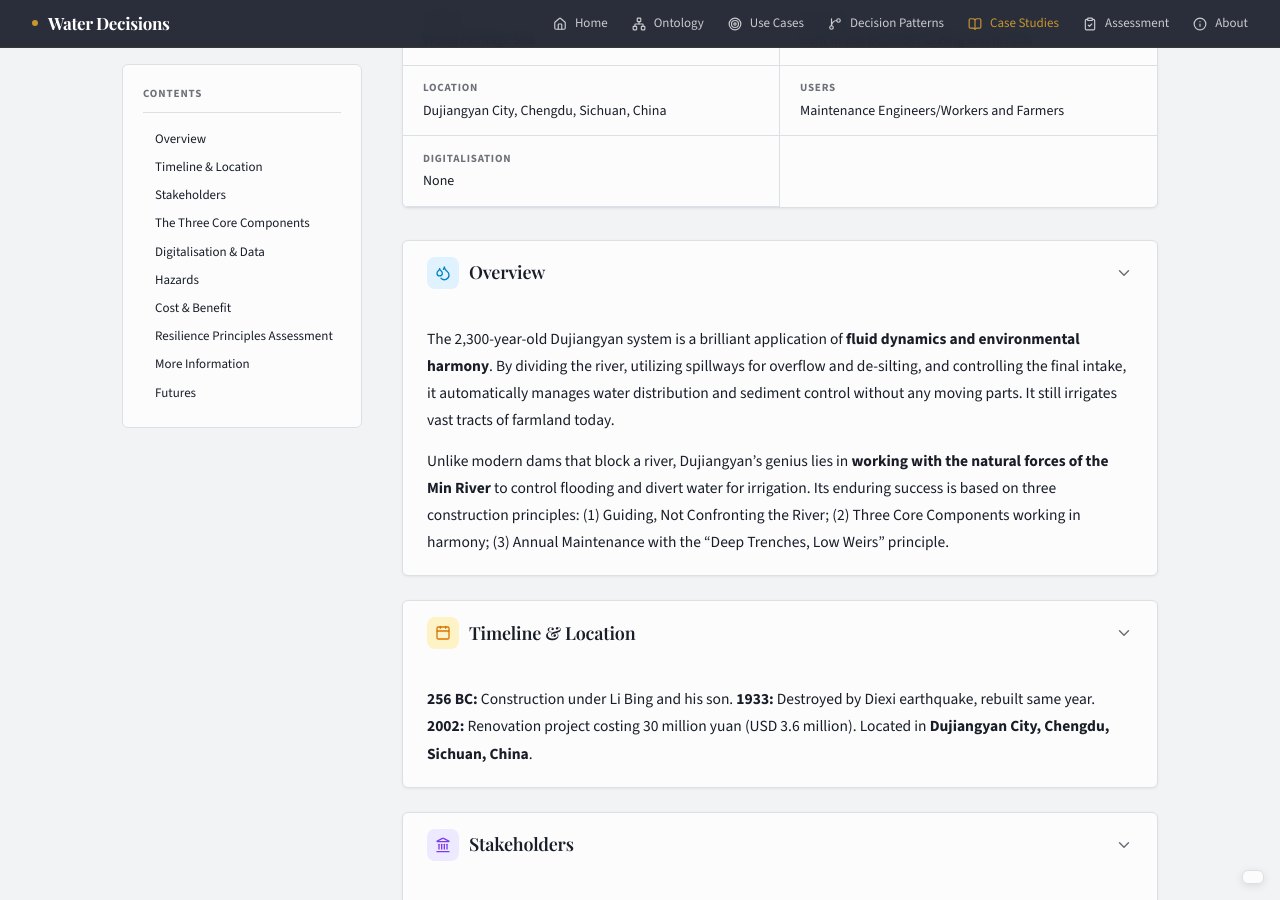
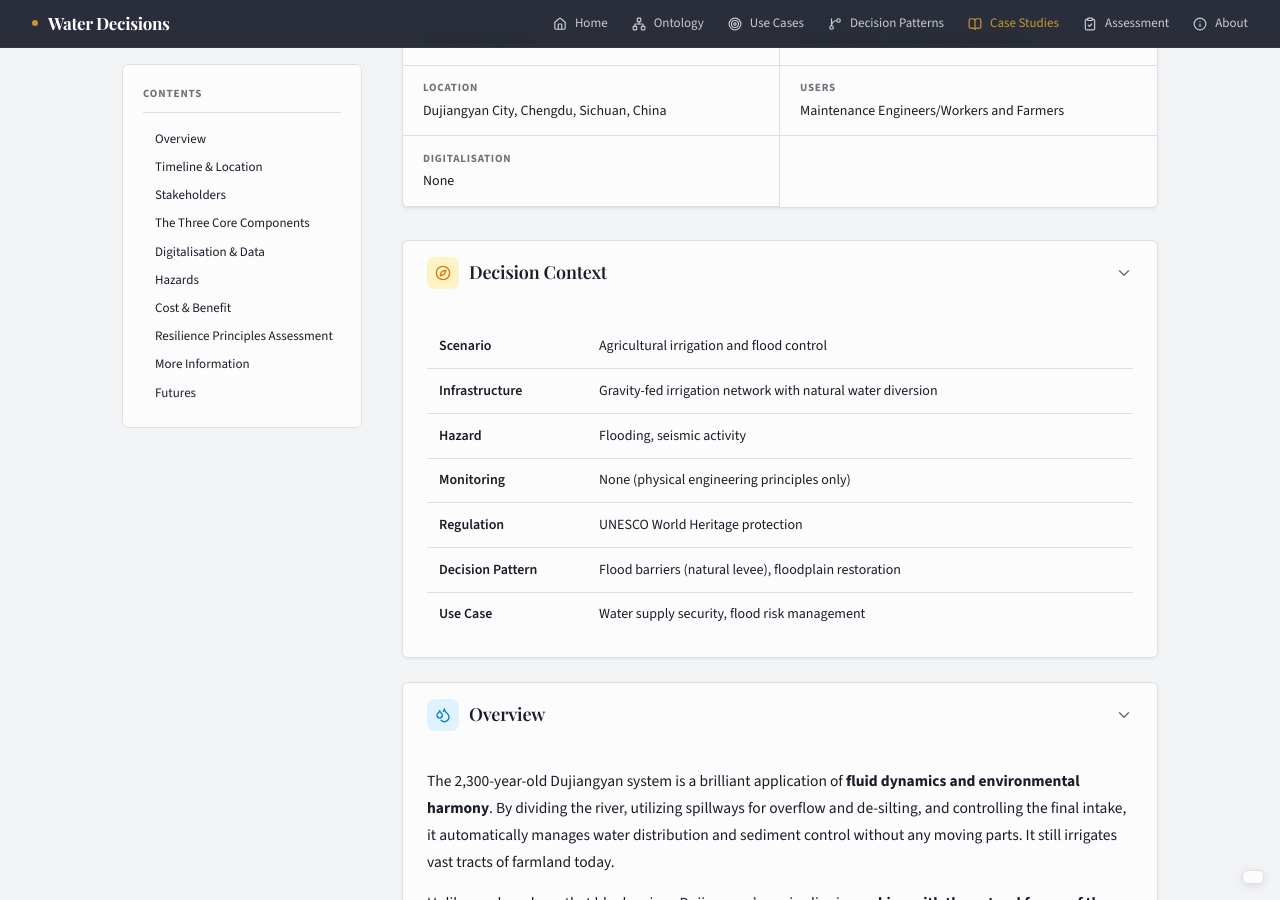
Before and after one commit to visioninglab/waterdecisions, a Jekyll site: the page built from _case_studies/china-hydraulic.md, in a window 1280 px wide and 900 px high, scrolled down 721 px. Built offline with Jekyll 4.4.1, drawn with Linux system fonts in a browser that asks for light colours.

Commit message:
Add decision context metadata to china-hydraulic

```diff
--- a/_case_studies/china-hydraulic.md
+++ b/_case_studies/china-hydraulic.md
@@ -19,6 +19,16 @@ sdg_rationale:
     text: "Supports freshwater ecosystem health by maintaining natural river flows and sediment transport."
 status: published
 nav_active: case-studies
+# Decision Context
+decision_context:
+  scenario: "Agricultural irrigation and flood control"
+  infrastructure: "Gravity-fed irrigation network with natural water diversion"
+  hazard: "Flooding, seismic activity"
+  monitoring: "None (physical engineering principles only)"
+  regulation: "UNESCO World Heritage protection"
+  decision_pattern: "Flood barriers (natural levee), floodplain restoration"
+  use_case: "Water supply security, flood risk management"
+
 
 # Hero
 subtitle: "A 2,300-year-old hydraulic engineering masterpiece that controls flooding and provides irrigation without using a dam, working with natural forces of the Min River."
```
